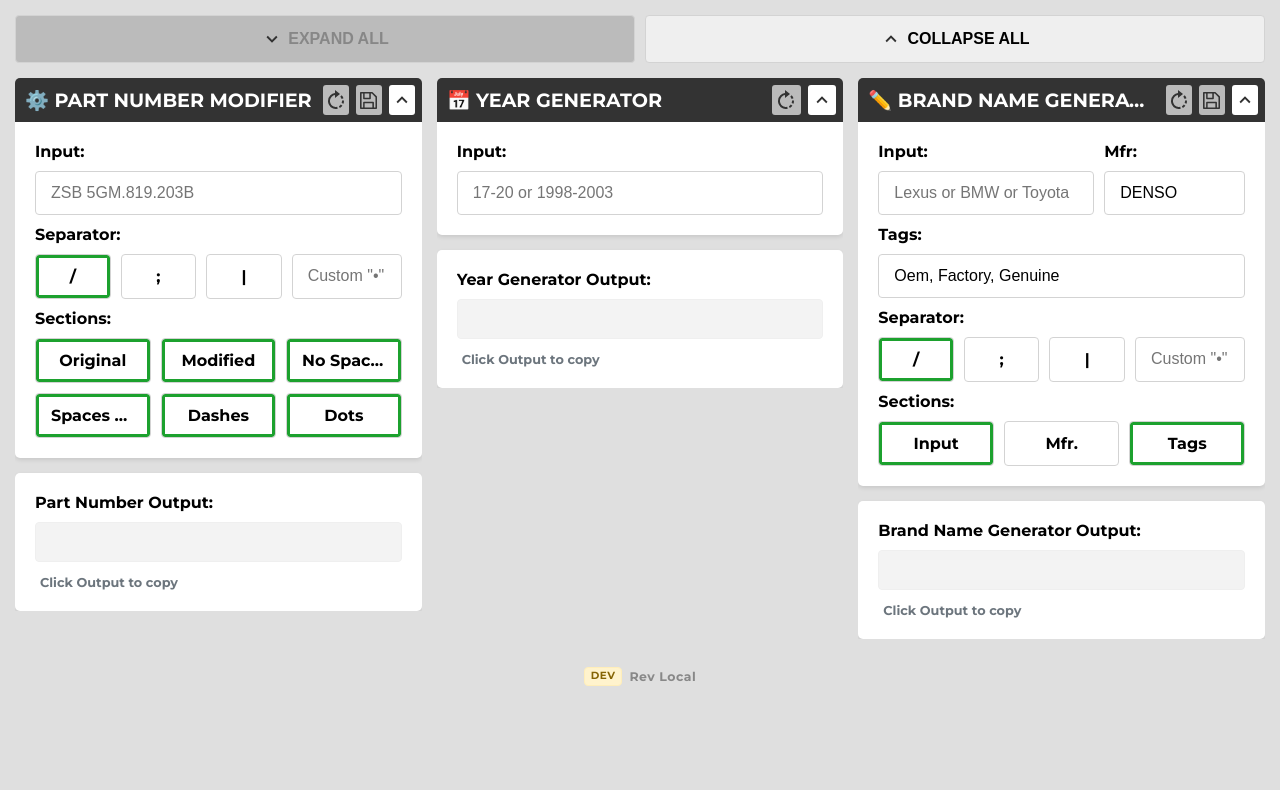
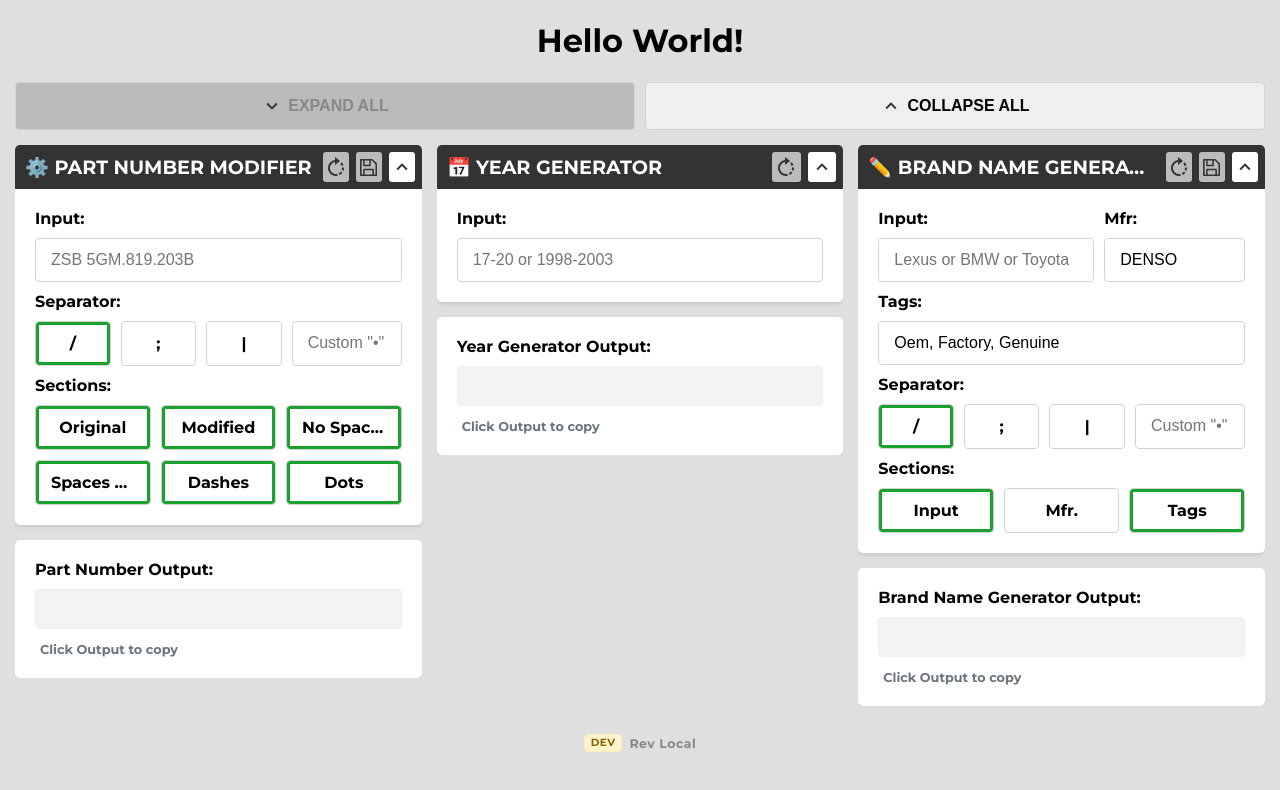
Before and after one commit to ISSac25E/EbayTool, a plain HTML site: page index.html in a window 1280 px wide. Drawn offline with Linux system fonts and the light colour scheme.

Commit message:
test commit

```diff
--- a/index.html
+++ b/index.html
@@ -1,4 +1,7 @@
 <!DOCTYPE html>
+<h1 style="text-align: center;">
+  Hello World!
+</h1>
 <html lang="en">
 <head>
   <meta charset="UTF-8">
```
